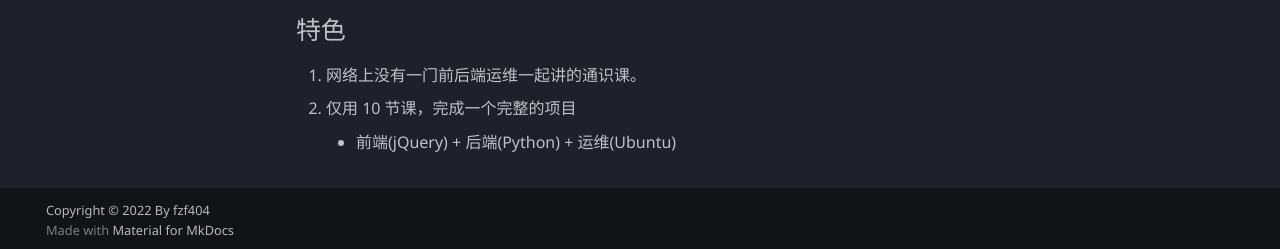
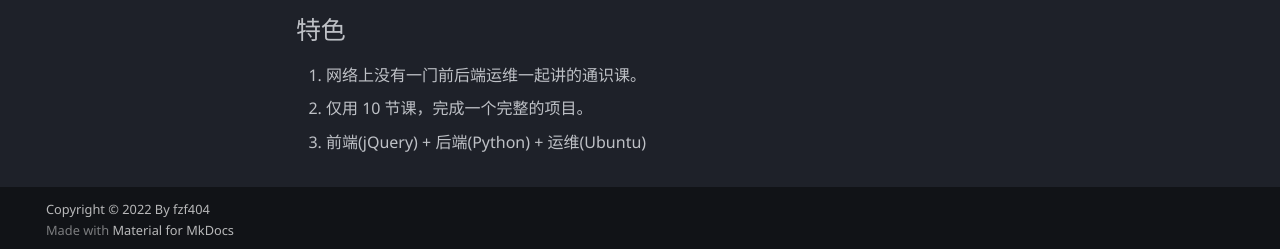
Before and after one commit to fzf404/share, an MkDocs documentation site: the page built from docs/通识课/README.md, in a window 1280 px wide and 1139 px high. Shown: the part 887-1136 px from the top of the window. Built offline with MkDocs 1.6.1 and Material for MkDocs 9.7.7, drawn with Linux system fonts in a browser that asks for light colours; comment, search, counter and statistics services are not loaded; some of the changed lines change nothing that is shown.

Commit message:
:construction_worker: 自动构建

```diff
--- a/docs/通识课/README.md
+++ b/docs/通识课/README.md
@@ -27,5 +27,5 @@
 ## 特色
 
 1. 网络上没有一门前后端运维一起讲的通识课。
-2. 仅用 10 节课，完成一个完整的项目
-    - 前端(jQuery) + 后端(Python) + 运维(Ubuntu)
+2. 仅用 10 节课，完成一个完整的项目。
+3. 前端(jQuery) + 后端(Python) + 运维(Ubuntu)
```
Also changed, not shown: docs/assets/analysis.js (+7 -7 lines), 2 other files.
